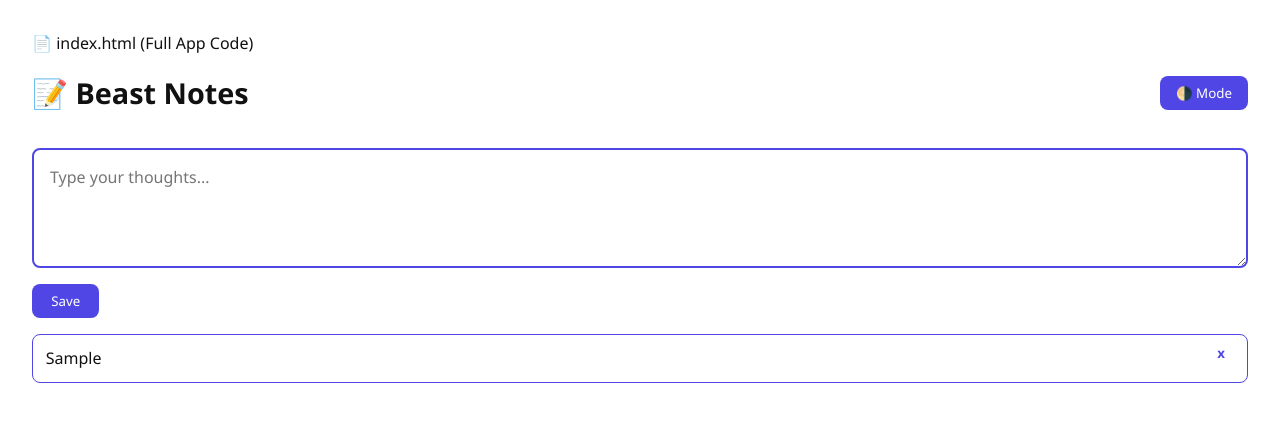
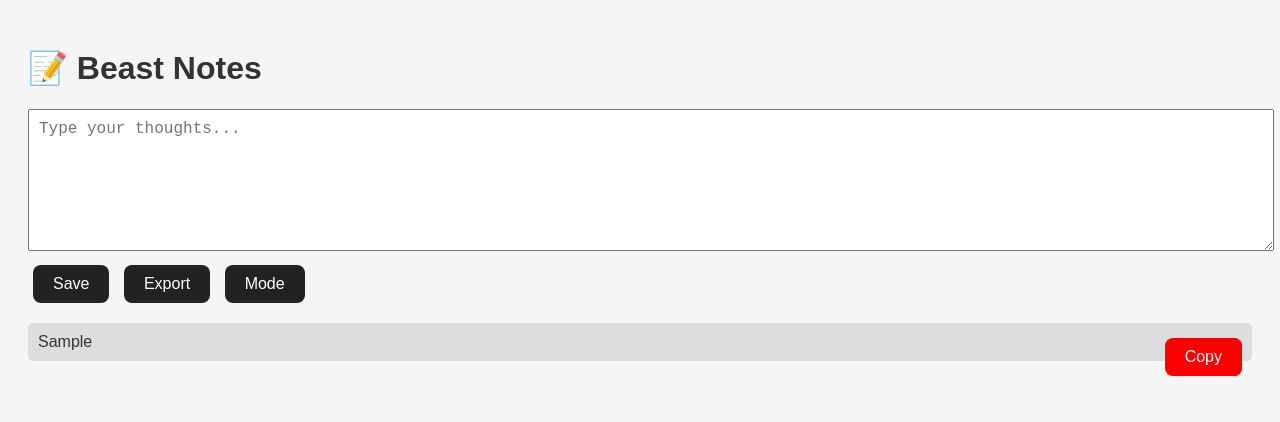
Before and after one commit to 9214023ounyo/Oupa-beast--notes, a plain HTML site: page index.html in a window 1280 px wide. Both pictures are taken after typing "Sample" into the empty fields and a click on the button "Save". Drawn offline with Linux system fonts and the light colour scheme.

Commit message:
Update index.html

```diff
--- a/index.html
+++ b/index.html
@@ -1,150 +1,136 @@
-
-
-📄 index.html (Full App Code)
-
-<!DOCTYPE html>
-<html lang="en">
+<!DOCTYPE html><html lang="en">
 <head>
   <meta charset="UTF-8" />
-  <meta name="viewport" content="width=device-width, initial-scale=1.0" />
+  <meta name="viewport" content="width=device-width, initial-scale=1.0"/>
   <title>Beast Notes</title>
   <style>
-    :root {
-      --bg: #ffffff;
-      --text: #111111;
-      --accent: #4f46e5;
+    body {
+      font-family: Arial, sans-serif;
+      background: #f5f5f5;
+      color: #333;
+      padding: 20px;
+      transition: background 0.3s, color 0.3s;
     }
 
-    body.dark {
-      --bg: #111111;
-      --text: #ffffff;
-      --accent: #10b981;
-    }
-
-    body {
-      background-color: var(--bg);
-      color: var(--text);
-      font-family: 'Segoe UI', sans-serif;
-      margin: 0;
-      padding: 2rem;
-      transition: all 0.3s ease;
-    }
-
-    header {
-      display: flex;
-      justify-content: space-between;
-      align-items: center;
-    }
-
-    h1 {
-      font-size: 1.8rem;
-    }
-
-    button, textarea {
-      font-family: inherit;
-    }
-
-    .toggle {
-      background: var(--accent);
-      color: white;
-      border: none;
-      padding: 0.5rem 1rem;
-      border-radius: 8px;
-      cursor: pointer;
+    .dark-mode {
+      background: #111;
+      color: #f5f5f5;
     }
 
     textarea {
       width: 100%;
       height: 120px;
-      padding: 1rem;
-      margin-top: 1rem;
-      font-size: 1rem;
-      border: 2px solid var(--accent);
-      border-radius: 8px;
-      background: var(--bg);
-      color: var(--text);
+      padding: 10px;
+      font-size: 16px;
     }
 
-    .save-btn {
-      margin-top: 1rem;
-      padding: 0.5rem 1.2rem;
-      background: var(--accent);
-      color: white;
+    button {
+      margin: 10px 5px;
+      padding: 10px 20px;
+      font-size: 16px;
       border: none;
       border-radius: 8px;
+      background: #222;
+      color: #fff;
       cursor: pointer;
     }
 
     .note {
-      background: var(--bg);
-      border: 1px solid var(--accent);
-      border-radius: 8px;
-      padding: 0.8rem;
-      margin-top: 1rem;
+      background: #ddd;
+      padding: 10px;
+      margin-top: 10px;
+      border-radius: 5px;
       position: relative;
     }
 
-    .delete {
-      position: absolute;
-      right: 1rem;
-      top: 0.5rem;
-      background: transparent;
-      border: none;
-      color: var(--accent);
-      font-weight: bold;
-      cursor: pointer;
+    .dark-mode .note {
+      background: #333;
     }
 
+    .note button {
+      position: absolute;
+      top: 5px;
+      right: 5px;
+      background: red;
+    }
   </style>
 </head>
 <body>
-  <header>
-    <h1>📝 Beast Notes</h1>
-    <button class="toggle" onclick="toggleTheme()">🌗 Mode</button>
-  </header>
+  <h1>📝 Beast Notes</h1>
 
-  <textarea id="noteInput" placeholder="Type your thoughts..."></textarea>
-  <button class="save-btn" onclick="saveNote()">Save</button>
+  <textarea id="noteInput" placeholder="Type your thoughts..."></textarea><br>
+
+  <button onclick="saveNote()">Save</button>
+  <button onclick="exportNotes()">Export</button>
+  <button onclick="toggleMode()">Mode</button>
 
   <div id="notesContainer"></div>
 
   <script>
-    function toggleTheme() {
-      document.body.classList.toggle('dark');
+    const noteInput = document.getElementById("noteInput");
+    const notesContainer = document.getElementById("notesContainer");
+
+    function saveNote() {
+      const noteText = noteInput.value.trim();
+      if (noteText) {
+        const notes = JSON.parse(localStorage.getItem("beastNotes") || "[]");
+        notes.push(noteText);
+        localStorage.setItem("beastNotes", JSON.stringify(notes));
+        noteInput.value = "";
+        displayNotes();
+      }
     }
 
-    function saveNote() {
-      const input = document.getElementById('noteInput');
-      const noteText = input.value.trim();
-      if (noteText === '') return;
+    function displayNotes() {
+      const notes = JSON.parse(localStorage.getItem("beastNotes") || "[]");
+      notesContainer.innerHTML = "";
+      notes.forEach((note, index) => {
+        const noteDiv = document.createElement("div");
+        noteDiv.className = "note";
+        noteDiv.textContent = note;
 
-      const notes = JSON.parse(localStorage.getItem('beast_notes') || '[]');
-      notes.push(noteText);
-      localStorage.setItem('beast_notes', JSON.stringify(notes));
-      input.value = '';
+        const delBtn = document.createElement("button");
+        delBtn.textContent = "x";
+        delBtn.onclick = () => deleteNote(index);
+
+        const copyBtn = document.createElement("button");
+        copyBtn.textContent = "Copy";
+        copyBtn.style.marginLeft = "60px";
+        copyBtn.onclick = () => copyNote(note);
+
+        noteDiv.appendChild(delBtn);
+        noteDiv.appendChild(copyBtn);
+        notesContainer.appendChild(noteDiv);
+      });
+    }
+
+    function deleteNote(index) {
+      const notes = JSON.parse(localStorage.getItem("beastNotes") || "[]");
+      notes.splice(index, 1);
+      localStorage.setItem("beastNotes", JSON.stringify(notes));
       displayNotes();
     }
 
-    function deleteNote(index) {
-      const notes = JSON.parse(localStorage.getItem('beast_notes') || '[]');
-      notes.splice(index, 1);
-      localStorage.setItem('beast_notes', JSON.stringify(notes));
-      displayNotes();
+    function toggleMode() {
+      document.body.classList.toggle("dark-mode");
     }
 
-    function displayNotes() {
-      const notes = JSON.parse(localStorage.getItem('beast_notes') || '[]');
-      const container = document.getElementById('notesContainer');
-      container.innerHTML = '';
+    function exportNotes() {
+      const notes = JSON.parse(localStorage.getItem("beastNotes") || "[]");
+      const blob = new Blob([notes.join("\n\n")], { type: "text/plain" });
+      const url = URL.createObjectURL(blob);
 
-      notes.forEach((note, i) => {
-        const noteEl = document.createElement('div');
-        noteEl.className = 'note';
-        noteEl.innerHTML = `
-          ${note}
-          <button class="delete" onclick="deleteNote(${i})">x</button>
-        `;
-        container.appendChild(noteEl);
+      const link = document.createElement("a");
+      link.href = url;
+      link.download = "Beast_Notes.txt";
+      link.click();
+
+      URL.revokeObjectURL(url);
+    }
+
+    function copyNote(text) {
+      navigator.clipboard.writeText(text).then(() => {
+        alert("Note copied to clipboard!");
       });
     }
 
```
